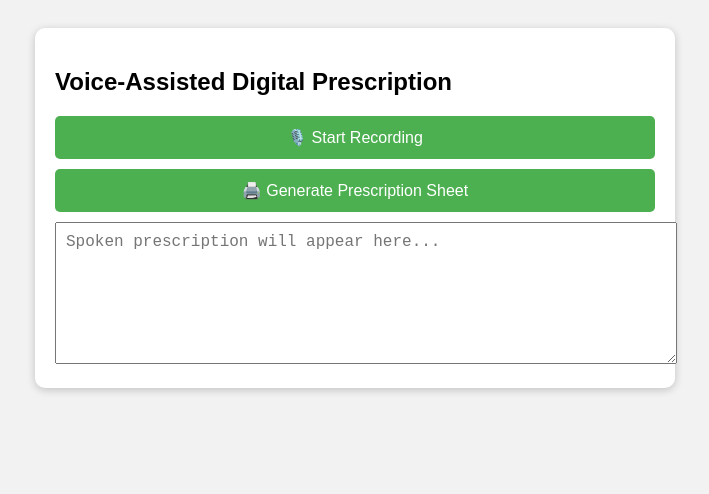
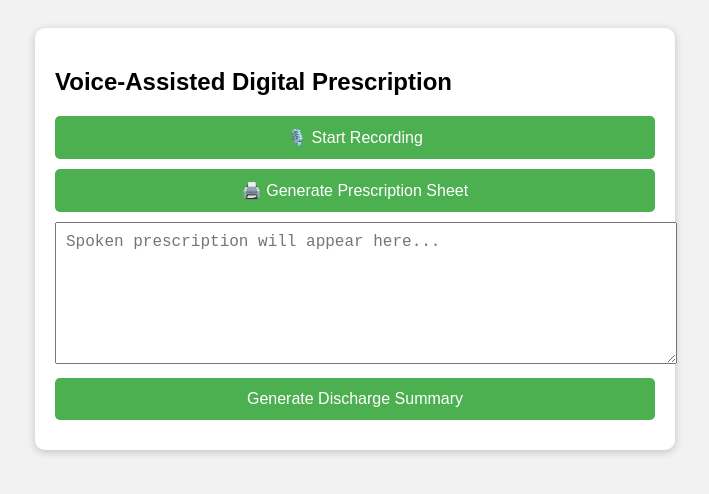
Before and after one commit to Vinanthi07/Health-Med-App.github.io, a plain HTML site: page prescription.html in a window 1280 px wide. Shown: the whole page, without its empty margins (285-994 px from the left). Drawn offline with Linux system fonts and the light colour scheme.

Commit message:
Add function to generate discharge summary

```diff
--- a/prescription.html
+++ b/prescription.html
@@ -23,3 +23,11 @@
     </div>
 
     <textarea id="output" placeholder="Spoken prescription will appear here..."></textarea>
+    <button onclick="goToSummary()">Generate Discharge Summary</button>
+<script>
+function goToSummary() {
+    const text = document.getElementById("output").value;
+    localStorage.setItem("prescriptionText", text);
+    window.location.href = "summary.html";
+}
+</script>
```
